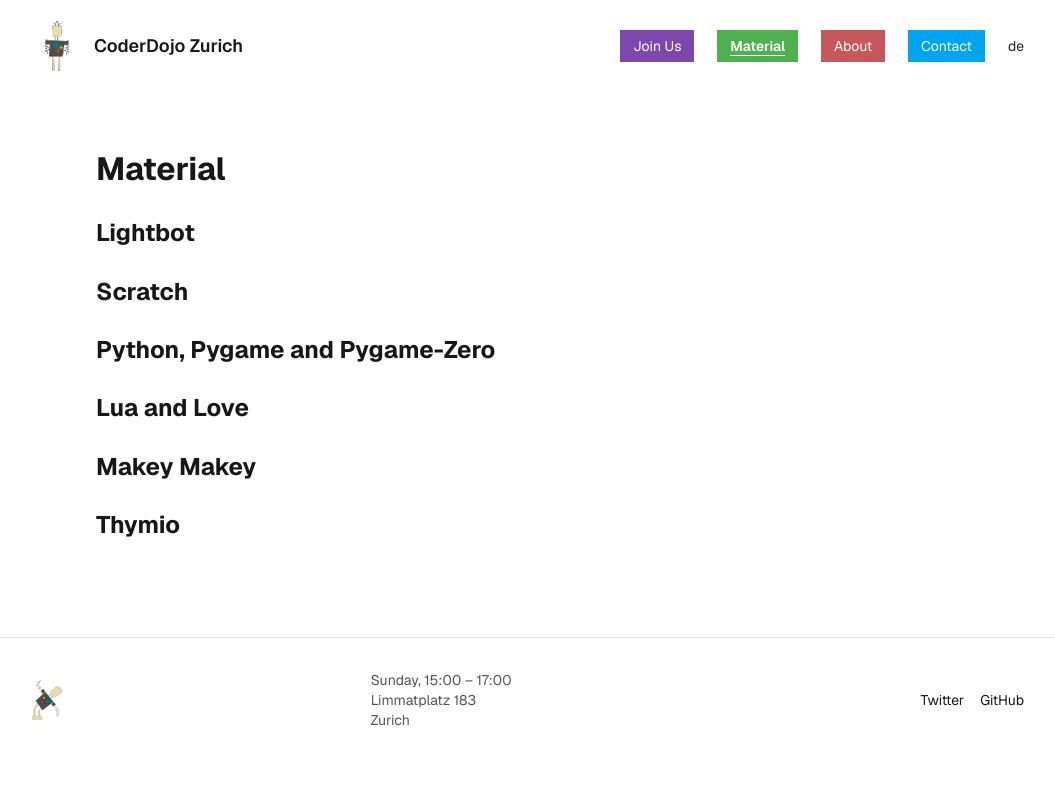
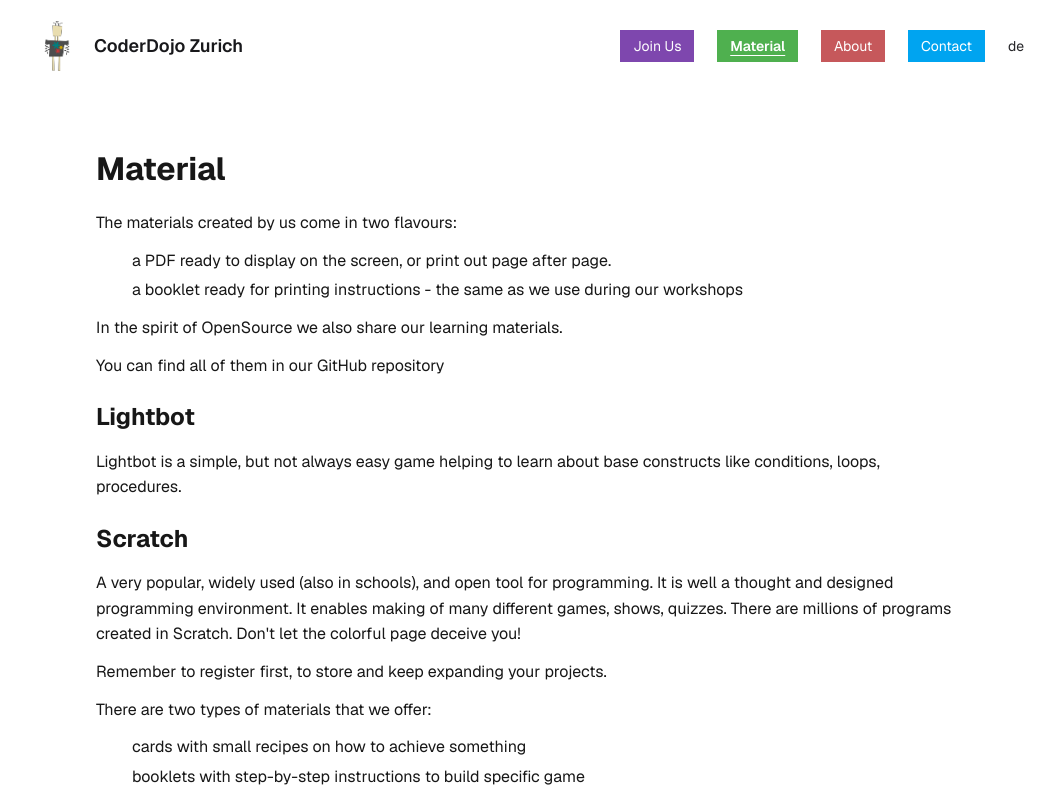
Before and after one commit to CoderDojoZH/coderdojozh-nextjs-2025, a Next.js app: page /en/learning-materials in a window 1280 px wide. Shown: the top 800 px of the page, without its empty margins (112-1167 px from the left). Built offline with nearby package versions, Linux system fonts and the light colour scheme.

Commit message:
Started adding descriptions

```diff
--- a/src/app/en/learning-materials/page.mdx
+++ b/src/app/en/learning-materials/page.mdx
@@ -1,8 +1,29 @@
 # Material
 
+
+The materials created by us come in two flavours:
+- a PDF ready to display on the screen, or print out page after page.
+- a booklet ready for printing instructions - the same as we use during our workshops
+
+In the spirit of OpenSource we also share our learning materials.
+
+You can find all of them in our GitHub repository
+
 ## Lightbot
+Lightbot is a simple, but not always easy game helping to learn about base constructs like conditions, loops, procedures.
+
 
 ## Scratch
+A very popular, widely used (also in schools), and open tool for programming. It is well a thought and designed programming environment.
+It enables making of many different games, shows, quizzes. There are millions of programs created in Scratch.
+Don't let the colorful page deceive you!
+
+Remember to register first, to store and keep expanding your projects.
+
+There are two types of materials that we offer:
+- cards with small recipes on how to achieve something
+- booklets with step-by-step instructions to build specific game
+
 
 ## Python, Pygame and Pygame-Zero
 
```
